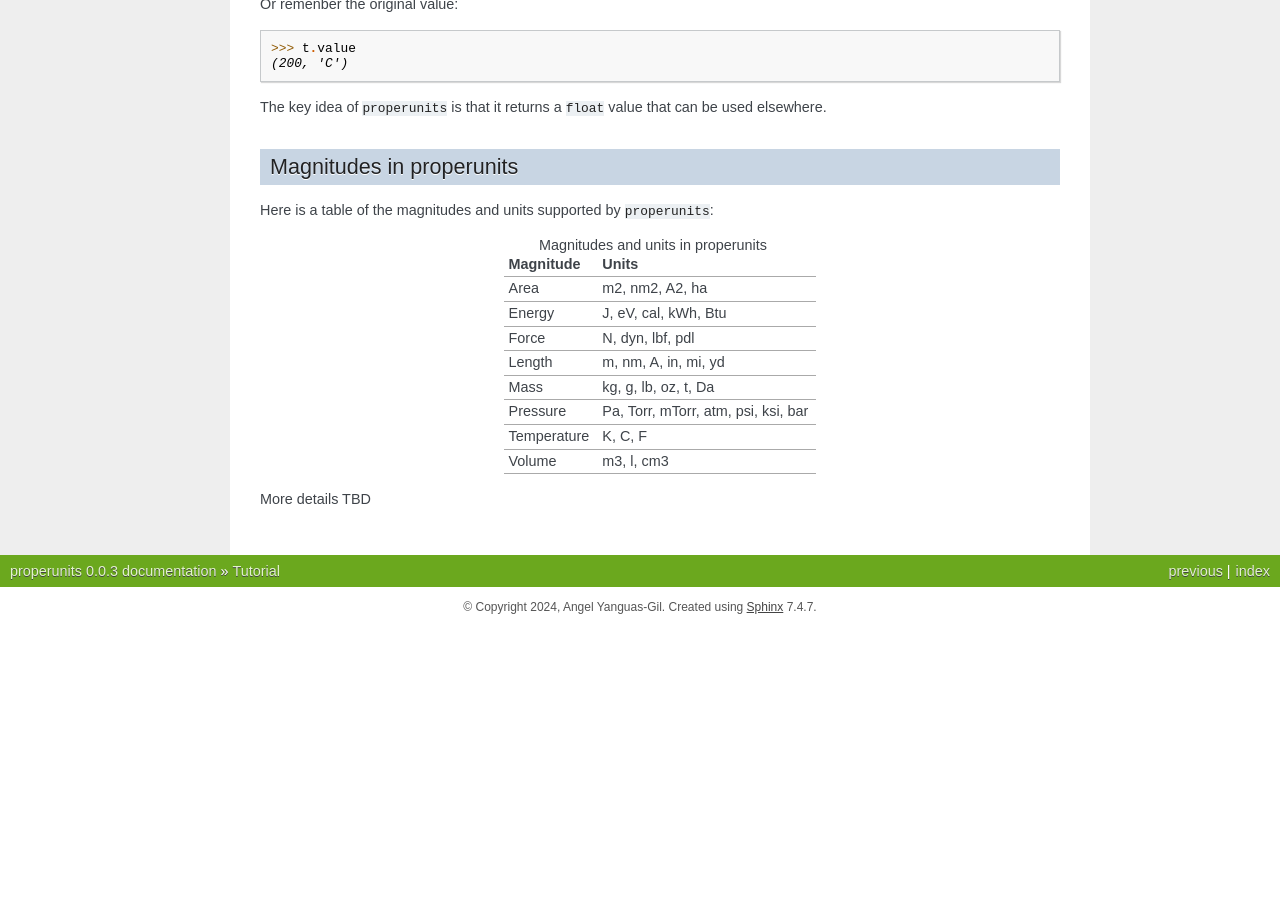
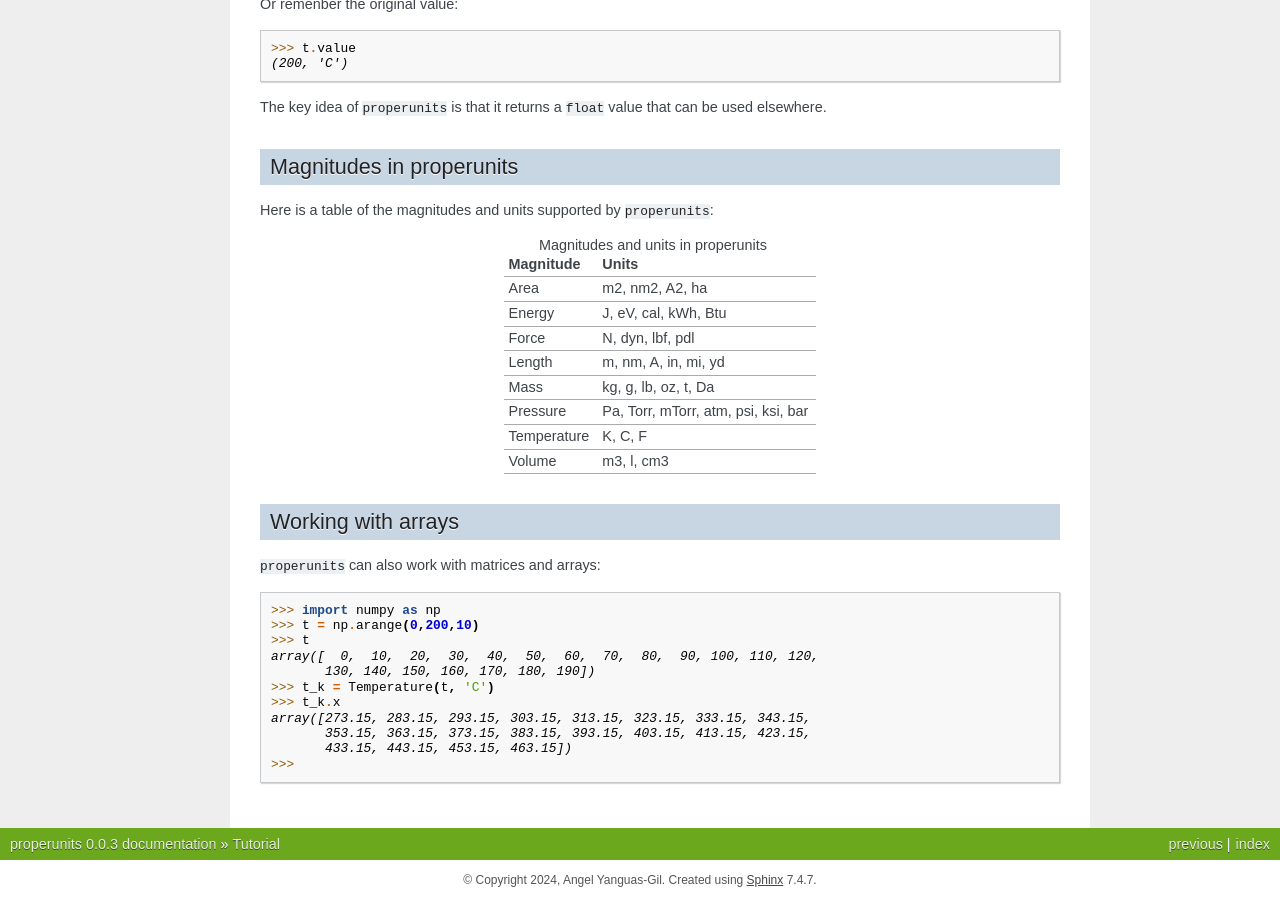
Before and after one commit to anglyan/properunits, a Sphinx documentation site: the page built from docs/tutorial.rst, in a window 1280 px wide and 900 px high, scrolled down 932 px. Built offline with Sphinx 7.4.7, drawn with Linux system fonts in a browser that asks for light colours; before the commit the page ends 1559 px from its top, so only the background shows below that.

Commit message:
added array example

```diff
--- a/docs/tutorial.rst
+++ b/docs/tutorial.rst
@@ -69,4 +69,19 @@ Here is a table of the magnitudes and units supported by ``properunits``:
    Volume         m3, l, cm3
    =============  ======
 
-More details TBD
+Working with arrays
+-------------------
+
+``properunits`` can also work with matrices and arrays:
+
+>>> import numpy as np
+>>> t = np.arange(0,200,10)
+>>> t
+array([  0,  10,  20,  30,  40,  50,  60,  70,  80,  90, 100, 110, 120,
+       130, 140, 150, 160, 170, 180, 190])
+>>> t_k = Temperature(t, 'C')
+>>> t_k.x
+array([273.15, 283.15, 293.15, 303.15, 313.15, 323.15, 333.15, 343.15,
+       353.15, 363.15, 373.15, 383.15, 393.15, 403.15, 413.15, 423.15,
+       433.15, 443.15, 453.15, 463.15])
+>>>
```
